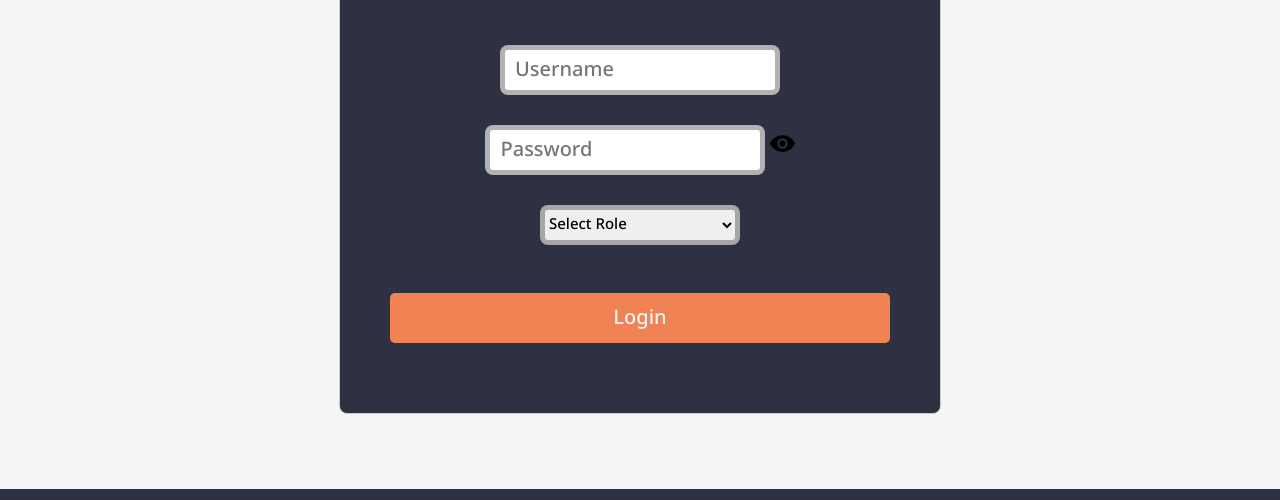
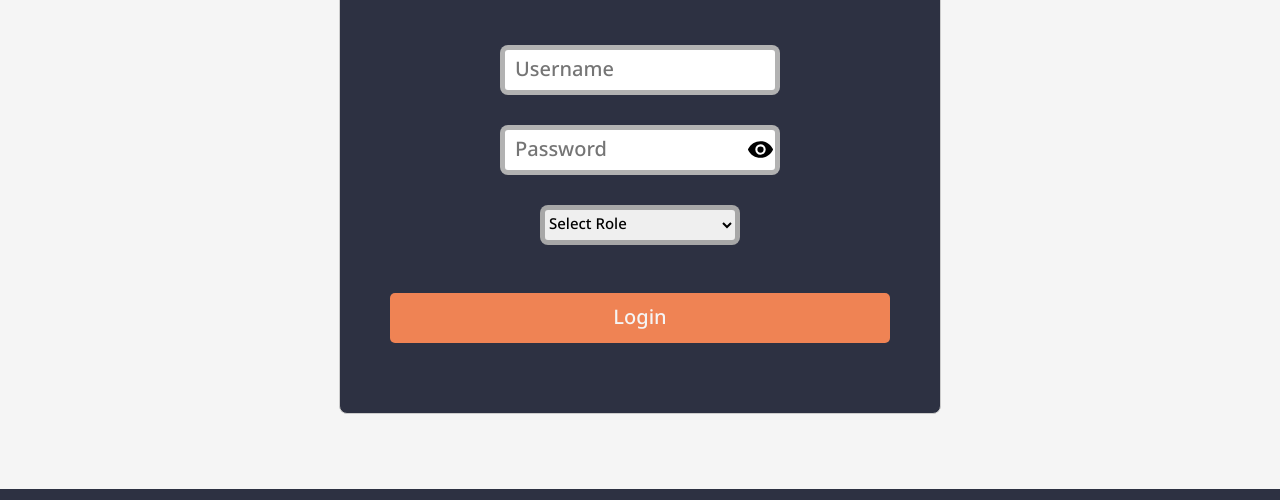
Before and after one commit to sittasarapetch66/cs261--group3-100001, a website: page public/index.html in a window 1280 px wide. Both pictures are taken after a click on the icon 760 px from the left and 391 px from the top of the page. Shown: the part 242-742 px from the top of the page. Drawn offline with Linux system fonts and the light colour scheme.

Commit message:
Akawat Beta06 : Fix little bugs

```diff
--- a/public/css/login_style.css
+++ b/public/css/login_style.css
@@ -121,7 +121,7 @@
     cursor : pointer;
 }
 
-#loginsection #loginsection #showicon{
+#loginsection #showicon{
     position: absolute;
     margin-top: 12px;
     margin-left: -32px;
```
